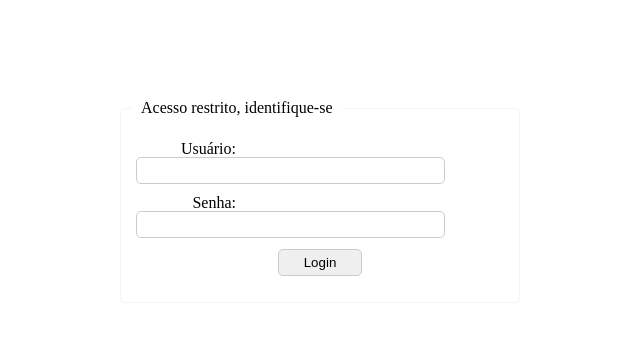
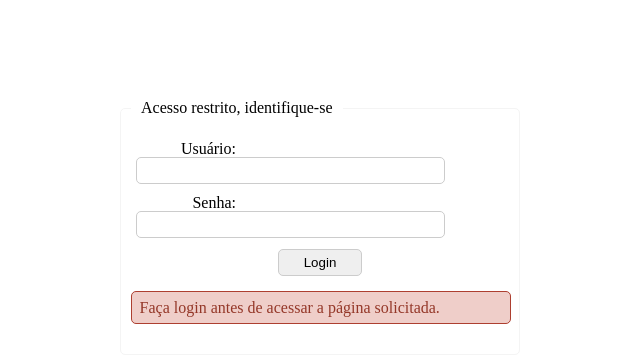
Before and after one commit to juuh0123/PainelAdministrativo, a PHP site: page /painelAdministrativo/index.php?erro=3 in a window 1280 px wide. Shown: the top 363 px of the page, without its empty margins (320-960 px from the left). Run offline with PHP 8.4, Linux system fonts and the light colour scheme.

Commit message:
painelAministrativo aula 4

```diff
--- a/asset/css/style.css
+++ b/asset/css/style.css
@@ -62,3 +62,33 @@ form input[type=text]:focus, form input[type=password]:focus, form textarea:focu
 	-o-border-radius: 5px;
 	-ms-border-radius: 5px;
 }
+.erro, .sucesso, .alerta, .pergunta{
+	width: 96%;
+	padding: 2%;
+	margin: 10px 0;
+	border-radius: 5px;
+	-moz-border-radius: 5px;
+	-webkit-border-radius: 5px;
+	-o-border-radius: 5px;
+	-ms-border-radius: 5px;
+}
+.sucesso{
+	background: #eff4d4;
+	border: 1px solid #8fad3d;
+	color: #596c26;
+}
+.alerta{
+	background: #ffea97;
+	border: 1px solid #e2b500;
+	color: #995f5b;
+}
+.erro{
+	background: #efcec9;
+	border: 1px solid #ad3f30;
+	color: #943728;
+}
+.pergunta{
+	background: #c6d8f0;
+	border: 1px solid #4381cc;
+	color: #5c58b9;
+}
--- a/config.php
+++ b/config.php
@@ -14,4 +14,5 @@ define("DBUSER", "root");
 define("DBPASS", "");
 define("DBNAME", "paineladm");
 
+$constantes = array('BASEPATH','BASEURL','ADMURL','CLASSESPATH','MODULOSPATH','CSSPATH','JSPATH','DBHOST','DBUSER','DBPASS','DBNAME');
 ?>
--- a/funcoes.php
+++ b/funcoes.php
@@ -1,14 +1,17 @@
 <?php
 	inicializa();
+	protegeArquivo(basename(__FILE__));
 	function inicializa(){
 		if(file_exists(dirname(__FILE__).'/config.php')):
 			require_once(dirname(__FILE__).'/config.php');
 		else:
 			die(utf8_decode("O arquivo de configuração não foi localizado, contate o administrador."));
 		endif;
-		if(!defined("BASEPATH") || !defined("BASEURL")):
-			die(utf8_decode("Faltam configurações básicas do sistema, contate o administrador."));
-		endif;
+		foreach($constantes as $valor):
+			if(!defined($valor)):
+				die(utf8_decode('Uma configuração do sistema está ausente: '.$valor));
+			endif;
+		endforeach;
 		require_once(BASEPATH.CLASSESPATH.'autoload.php');
 	}
 
--- a/modulos/usuarios.php
+++ b/modulos/usuarios.php
@@ -1,13 +1,24 @@
 <?php
- require_once(dirname(dirname(__FILE__))."/funcoes.php");
- protegeArquivo(basename(__FILE__));
-
+require_once(dirname(dirname(__FILE__))."/funcoes.php");
+protegeArquivo(basename(__FILE__));
+loadJS('jquery-validate');
+loadJS('jquery-validate-messages');
  //$teste = dirname(__FILE__);
  //echo $teste;
 
 	switch($tela):
 		case 'login':
 			?>
+			<script type="text/javascript">
+				$(document).ready(function(){
+					$(".userForm").validate({
+						rules:{
+							usuario:{required:true, minlength:3},
+							senha:{required:true, rangelength:[4,10]},
+						}
+					});
+				});
+			</script>
 			<div id="loginForm">
 				<form class="userForm" method="post" action="">
 					<fieldset>
@@ -23,6 +34,20 @@
 							</li>
 							<li class="center"><input class="radius5" type="submit" name="logar" value="Login"/></li>
 						</ul>
+						<?php
+							@$erro = $_GET['erro'];
+							switch($erro):
+								case 1:
+									echo '<div class="sucesso">Você fez logoff do sistema.</div>';
+									break;
+								case 2:
+									echo '<div class="erro">Dados incorretos ou usuário inativo.</div>';
+									break;
+								case 3:
+									echo '<div class="erro">Faça login antes de acessar a página solicitada.</div>';
+									break;
+							endswitch;
+						?>
 					</fieldset>
 				</form>
 			</div>
```
